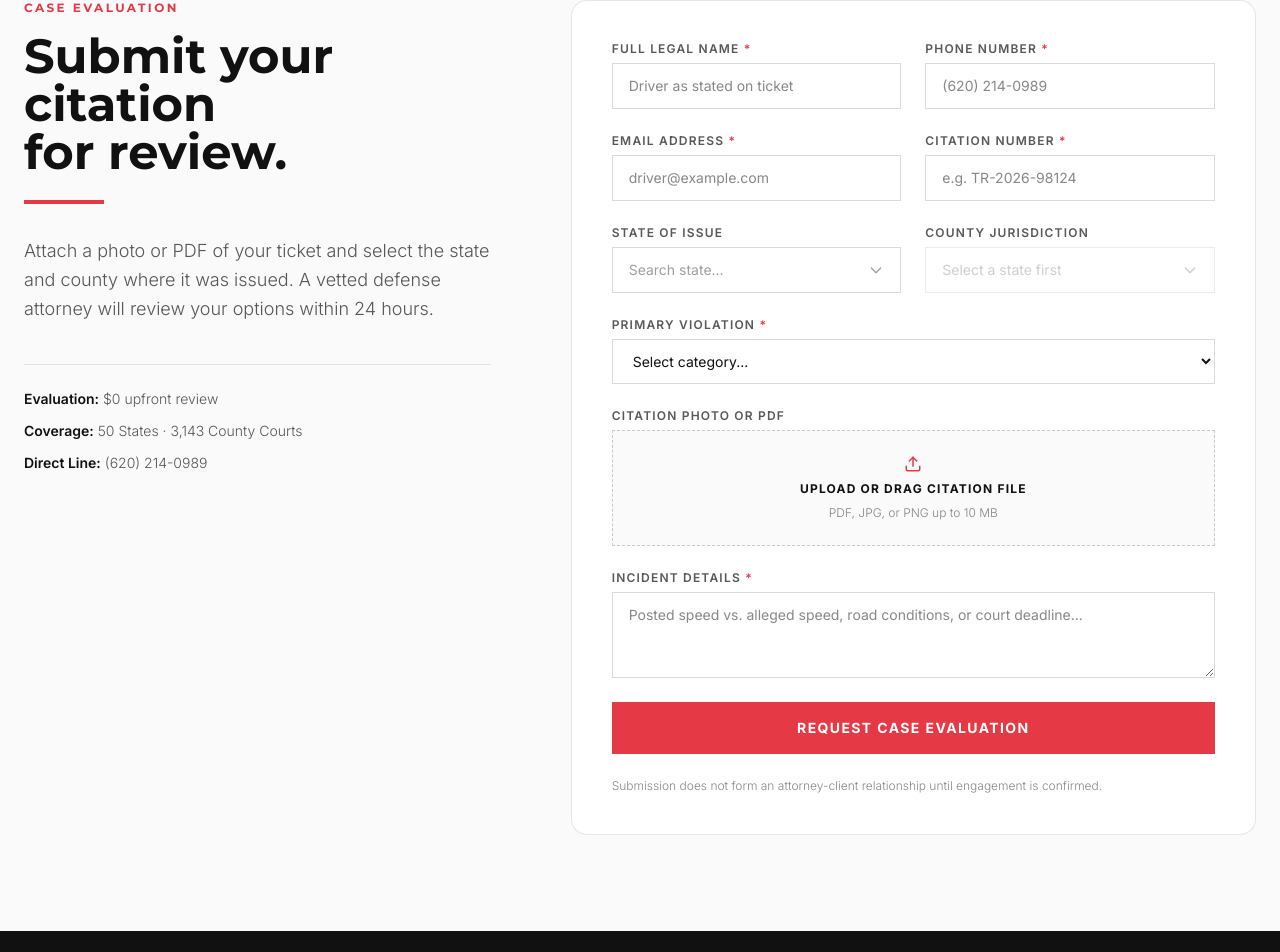
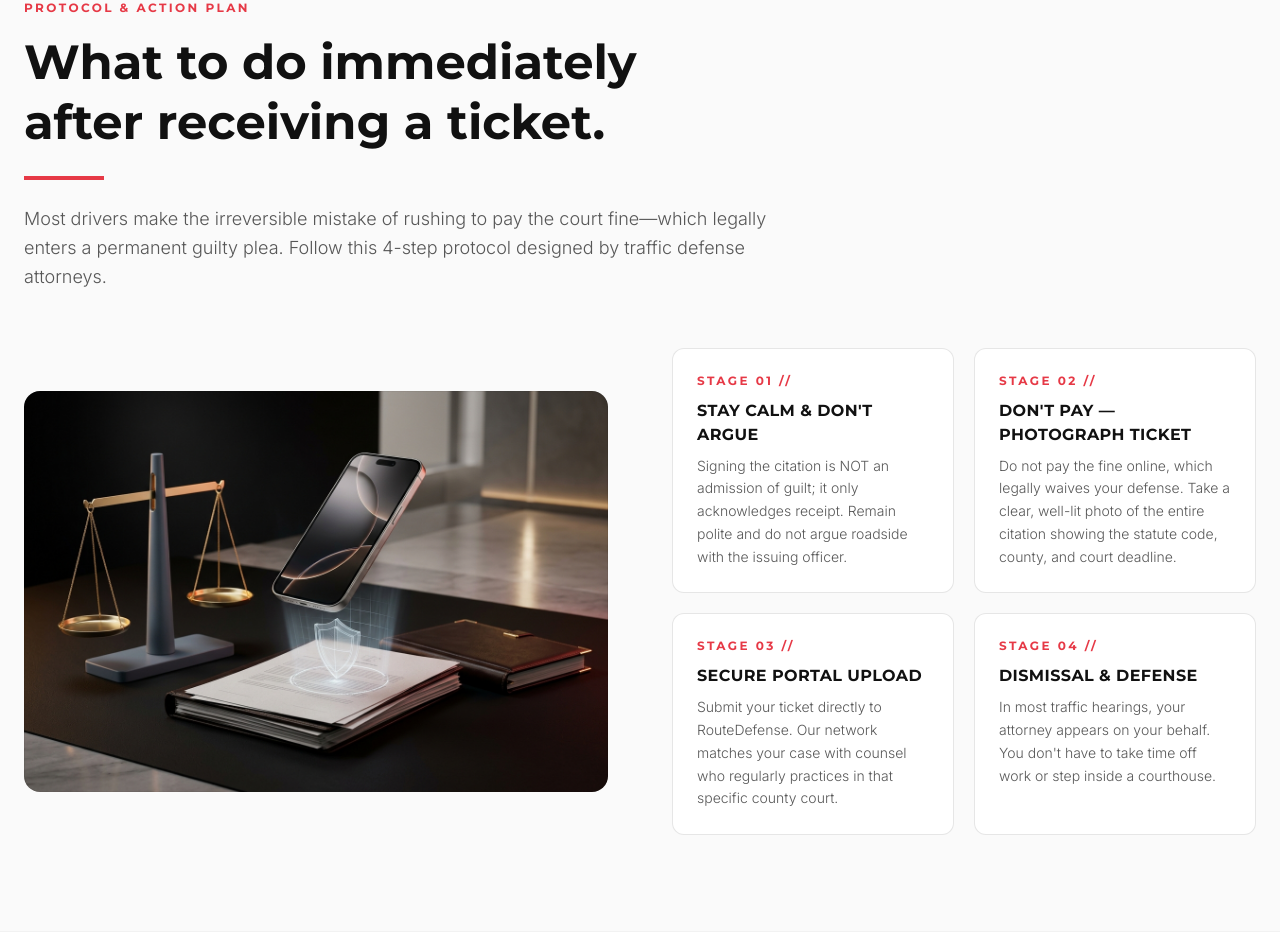
Before and after one commit to engnrhussein/routedefense, a Next.js app in the folder app-codebase/: page / in a window 1280 px wide. Shown: the part 1777-2729 px from the top of the page. Built offline with nearby package versions, Linux system fonts and the light colour scheme.

Commit message:
Restore 4-step Driver Protocol section in clean KV Freight style

```diff
--- a/app-codebase/src/app/page.tsx
+++ b/app-codebase/src/app/page.tsx
@@ -212,6 +212,12 @@ export default function Home() {
               Capabilities
             </a>
             <a
+              href="#how-it-works"
+              className="hover:text-rdaccent transition-colors"
+            >
+              Driver Protocol
+            </a>
+            <a
               href="#submit-case"
               className="hover:text-rdaccent transition-colors"
             >
@@ -378,10 +384,116 @@ export default function Home() {
         </div>
       </section>
 
+      {/* Driver Protocol / Steps Section (#how-it-works — KV Freight Minimalist Split) */}
+      <section
+        id="how-it-works"
+        className="py-24 px-6 bg-[#fafafa] border-t border-rdink/5 scroll-mt-20"
+      >
+        <div className="max-w-[1600px] mx-auto">
+          <div className="max-w-3xl mb-14">
+            <p className="font-heading text-rdaccent font-bold tracking-[0.2em] uppercase text-xs mb-4">
+              Protocol &amp; Action Plan
+            </p>
+            <h2 className="font-heading text-3xl md:text-5xl font-bold text-rdink leading-tight mb-6">
+              What to do immediately <br />
+              after receiving a ticket.
+            </h2>
+            <div className="w-20 h-1 bg-rdaccent mb-6" />
+            <p className="text-rdink/70 text-lg font-light leading-relaxed">
+              Most drivers make the irreversible mistake of rushing to pay the
+              court fine—which legally enters a permanent guilty plea. Follow
+              this 4-step protocol designed by traffic defense attorneys.
+            </p>
+          </div>
+
+          <div className="grid grid-cols-1 lg:grid-cols-12 gap-12 lg:gap-16 items-center">
+            <motion.div
+              initial={{ opacity: 0, scale: 0.95 }}
+              whileInView={{ opacity: 1, scale: 1 }}
+              viewport={{ once: true, margin: "-100px" }}
+              transition={{ duration: 0.8 }}
+              className="lg:col-span-6 relative aspect-[16/11] w-full bg-rdink/5 rounded-2xl overflow-hidden"
+            >
+              <Image
+                src="/images/guidance-illustration.jpg"
+                alt="RouteDefense Strategic Case Scanning & Legal Resolution Protocol"
+                fill
+                className="object-cover object-center"
+              />
+              <div className="absolute inset-0 border border-black/5 rounded-2xl pointer-events-none" />
+            </motion.div>
+
+            <motion.div
+              initial={{ opacity: 0, x: 20 }}
+              whileInView={{ opacity: 1, x: 0 }}
+              viewport={{ once: true, margin: "-100px" }}
+              transition={{ duration: 0.8 }}
+              className="lg:col-span-6 grid grid-cols-1 sm:grid-cols-2 gap-5 w-full"
+            >
+              <div className="bg-white border border-rdink/10 p-6 rounded-xl hover:border-rdink/30 transition-colors duration-300">
+                <span className="font-heading text-xs font-bold text-rdaccent tracking-[0.2em] uppercase block mb-2.5">
+                  Stage 01 //
+                </span>
+                <h3 className="font-heading text-base font-bold text-rdink uppercase tracking-wide mb-2">
+                  Stay Calm &amp; Don&apos;t Argue
+                </h3>
+                <p className="text-sm text-rdink/70 leading-relaxed font-light">
+                  Signing the citation is NOT an admission of guilt; it only
+                  acknowledges receipt. Remain polite and do not argue roadside
+                  with the issuing officer.
+                </p>
+              </div>
+
+              <div className="bg-white border border-rdink/10 p-6 rounded-xl hover:border-rdink/30 transition-colors duration-300">
+                <span className="font-heading text-xs font-bold text-rdaccent tracking-[0.2em] uppercase block mb-2.5">
+                  Stage 02 //
+                </span>
+                <h3 className="font-heading text-base font-bold text-rdink uppercase tracking-wide mb-2">
+                  Don&apos;t Pay — Photograph Ticket
+                </h3>
+                <p className="text-sm text-rdink/70 leading-relaxed font-light">
+                  Do not pay the fine online, which legally waives your defense.
+                  Take a clear, well-lit photo of the entire citation showing
+                  the statute code, county, and court deadline.
+                </p>
+              </div>
+
+              <div className="bg-white border border-rdink/10 p-6 rounded-xl hover:border-rdink/30 transition-colors duration-300">
+                <span className="font-heading text-xs font-bold text-rdaccent tracking-[0.2em] uppercase block mb-2.5">
+                  Stage 03 //
+                </span>
+                <h3 className="font-heading text-base font-bold text-rdink uppercase tracking-wide mb-2">
+                  Secure Portal Upload
+                </h3>
+                <p className="text-sm text-rdink/70 leading-relaxed font-light">
+                  Submit your ticket directly to RouteDefense. Our network
+                  matches your case with counsel who regularly practices in that
+                  specific county court.
+                </p>
+              </div>
+
+              <div className="bg-white border border-rdink/10 p-6 rounded-xl hover:border-rdink/30 transition-colors duration-300">
+                <span className="font-heading text-xs font-bold text-rdaccent tracking-[0.2em] uppercase block mb-2.5">
+                  Stage 04 //
+                </span>
+                <h3 className="font-heading text-base font-bold text-rdink uppercase tracking-wide mb-2">
+                  Dismissal &amp; Defense
+                </h3>
+                <p className="text-sm text-rdink/70 leading-relaxed font-light">
+                  In most traffic hearings, your attorney appears on your
+                  behalf. You don&apos;t have to take time off work or step
+                  inside a courthouse.
+                </p>
+              </div>
+            </motion.div>
+          </div>
+        </div>
+      </section>
+
       {/* Case Evaluation Portal (#submit-case — Clean KV Freight Minimalism) */}
       <section
         id="submit-case"
-        className="py-24 px-6 bg-[#fafafa] border-t border-rdink/5 scroll-mt-20"
+        className="py-24 px-6 bg-white border-t border-rdink/5 scroll-mt-20"
       >
         <div className="max-w-[1600px] mx-auto">
           <div className="grid grid-cols-1 lg:grid-cols-12 gap-12 lg:gap-20 items-start">
@@ -429,7 +541,7 @@ export default function Home() {
 
             <div
               ref={submitPortalRef}
-              className="lg:col-span-7 bg-white border border-rdink/10 p-6 sm:p-10 rounded-2xl"
+              className="lg:col-span-7 bg-[#fafafa] border border-rdink/10 p-6 sm:p-10 rounded-2xl"
             >
               {formStatus === "success" ? (
                 <div
```
